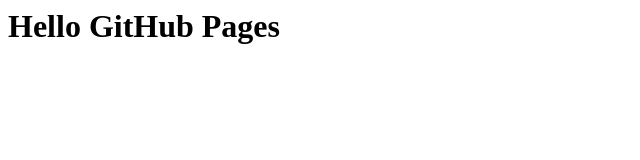
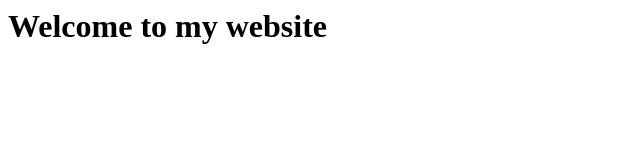
Before and after one commit to suav0115/static, a plain HTML site: page index.html in a window 1280 px wide. Shown: the whole page, without its empty margins (0-640 px from the left). Drawn offline with Linux system fonts and the light colour scheme.

Commit message:
add(homepage)

```diff
--- a/index.html
+++ b/index.html
@@ -1 +1 @@
-<h1>Hello GitHub Pages</h1>
+<h1>Welcome to my website</h1>
```
